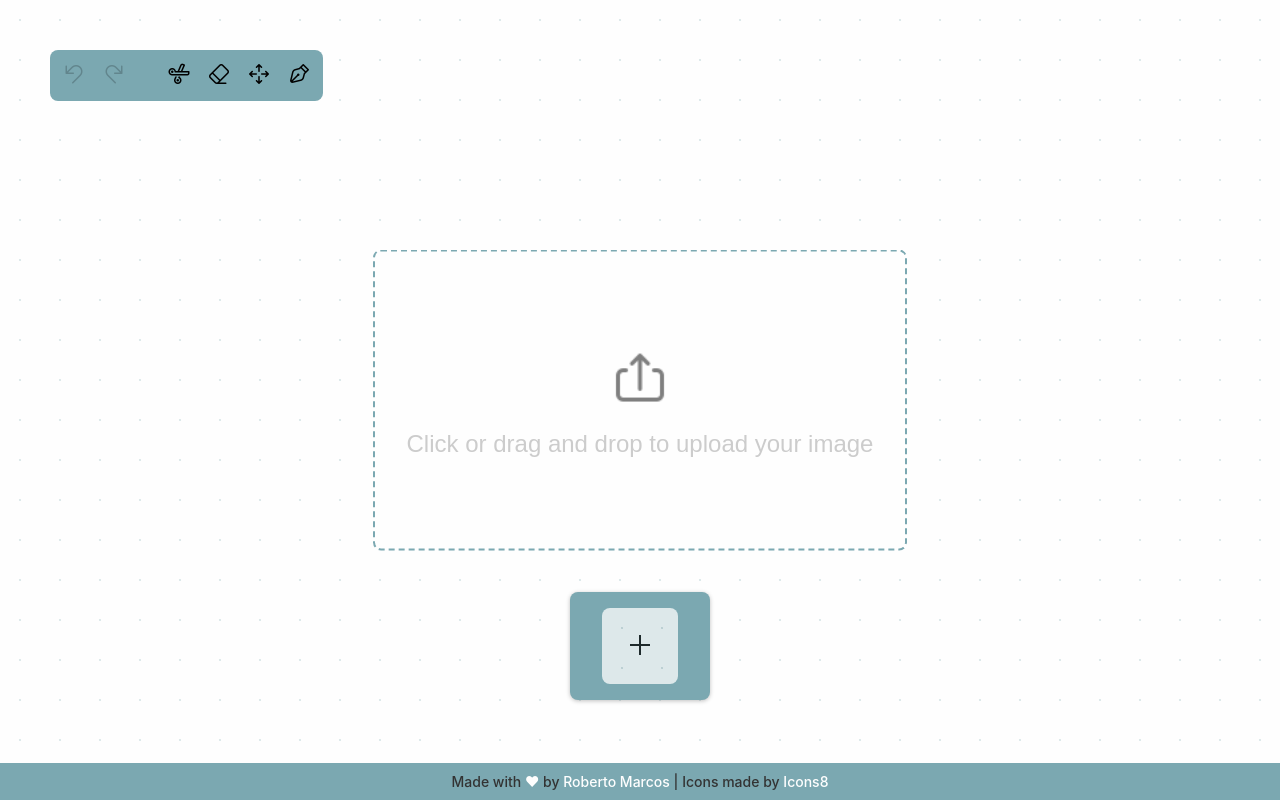
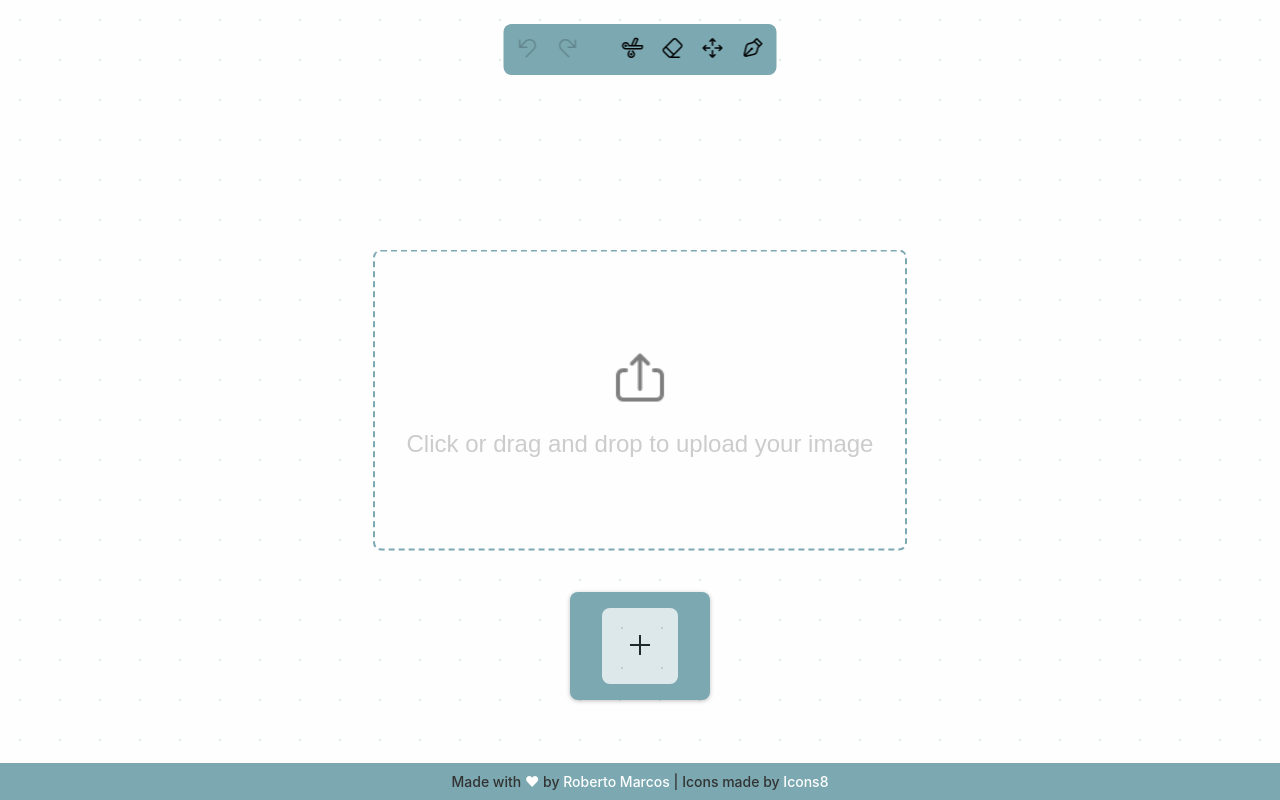
Before and after one commit to rdmarcos49/croppy, a React (Vite) app: page / in a window 1280 px wide. Built offline with nearby package versions, Linux system fonts and the light colour scheme.

Commit message:
removed dragndrop toolbar

```diff
--- a/src/components/Toolbar/index.tsx
+++ b/src/components/Toolbar/index.tsx
@@ -1,4 +1,3 @@
-import { DragAndDropLayout } from '..'
 import CutIcon from '../../assets/cut.png'
 import EraseIcon from '../../assets/erase.png'
 import MoveIcon from '../../assets/move.png'
@@ -9,7 +8,7 @@ import styles from './styles.module.scss'
 
 export const Toolbar = () => {
   return (
-    <DragAndDropLayout className={styles.container}>
+    <section className={styles.container}>
       <button className={`${styles.action} ${styles['action--disabled']}`} disabled>
         <img className={styles.icon} alt='undo' src={UndoIcon} />
       </button>
@@ -31,7 +30,7 @@ export const Toolbar = () => {
       <button className={styles.action}>
         <img className={styles.icon} alt='pen' src={PenIcon} />
       </button>
-    </DragAndDropLayout>
+    </section>
   )
 }
 
--- a/src/components/Toolbar/styles.module.scss
+++ b/src/components/Toolbar/styles.module.scss
@@ -2,26 +2,16 @@
   align-items: center;
   background-color: var(--primary-color);
   border-radius: 8px;
-  cursor: grab;
   display: flex;
   gap: 8px;
   justify-content: center;
+  left: 50%;
   padding: 8px;
   position: absolute;
   top: 3vh;
+  transform: translateX(-50%);
   width: fit-content;
   z-index: 10;
-
-  &--grabbing {
-    cursor: 'grabbing';
-
-    &:active {
-      *:not(section.container),
-      & > * {
-        pointer-events: none;
-      }
-    }
-  }
 }
 
 .action {
```
